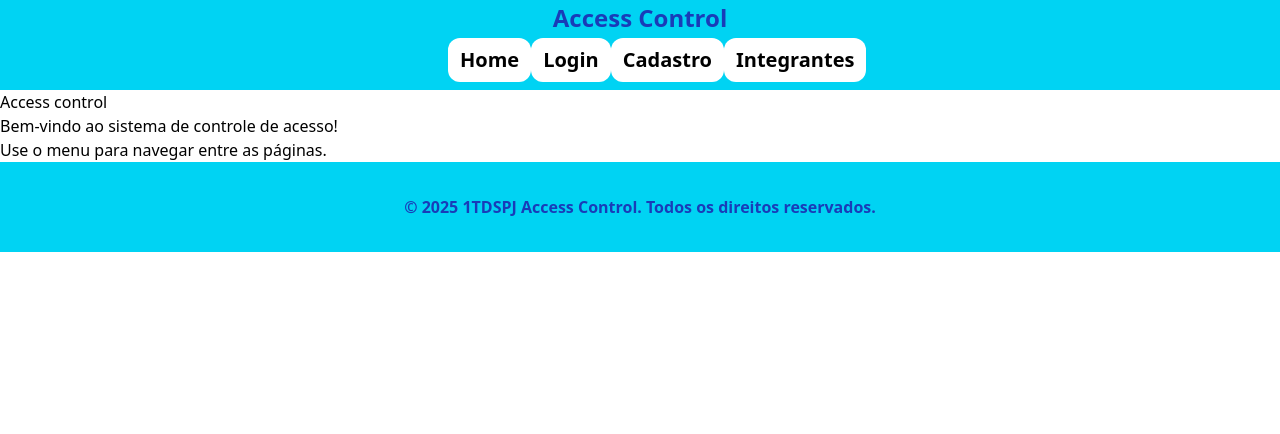
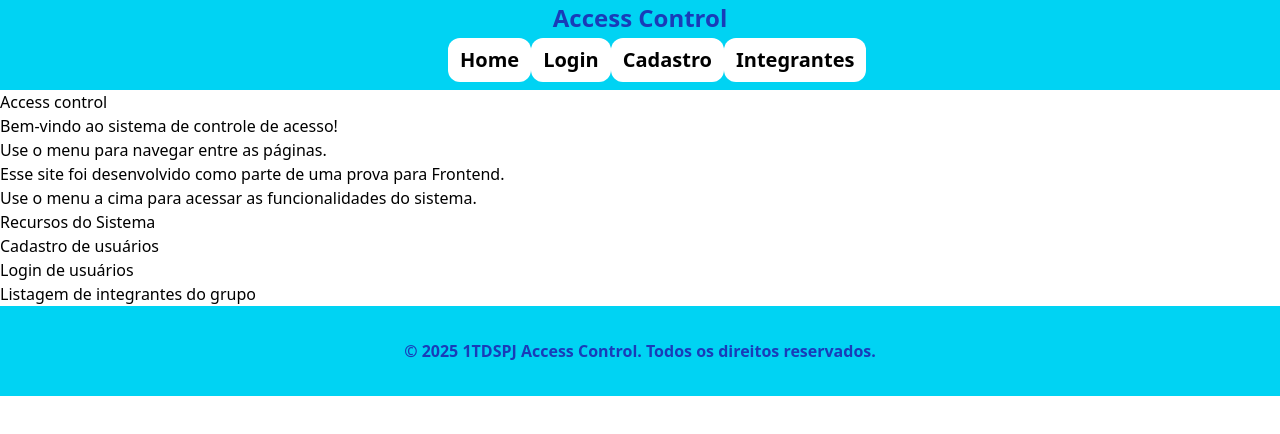
Before and after one commit to cp-05-frontend-1tdspj-2025/access-control-cp, a React (Vite) app in the folder access-control-cp/: page / in a window 1280 px wide. Shown: the top 434 px of the page. Built offline with nearby package versions, Linux system fonts and the light colour scheme.

Commit message:
Adicionando conteudo a pagina home do projeto

```diff
--- a/access-control-cp/src/routes/Home/Home.tsx
+++ b/access-control-cp/src/routes/Home/Home.tsx
@@ -10,6 +10,19 @@ export default function Home(){
         <div>
           <p>Bem-vindo ao sistema de controle de acesso!</p>
           <p>Use o menu para navegar entre as páginas.</p>
+          <p>Esse site foi desenvolvido como parte de uma prova para Frontend.</p>
+          <p>Use o menu a cima para acessar as funcionalidades do sistema.</p>
+        </div>
+      </section>
+
+      <section>
+        <div>
+          <h2>Recursos do Sistema</h2>
+          <ul>
+            <li>Cadastro de usuários</li>
+            <li>Login de usuários</li>
+            <li>Listagem de integrantes do grupo</li>
+          </ul>
         </div>
       </section>
     </main>
```
